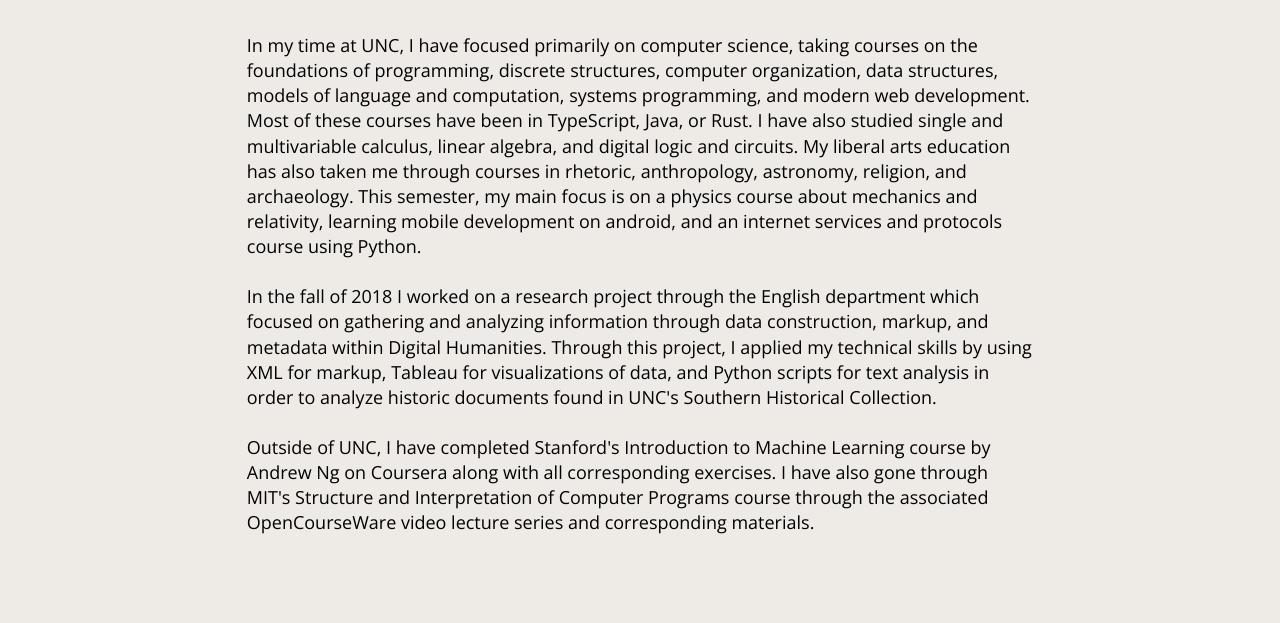
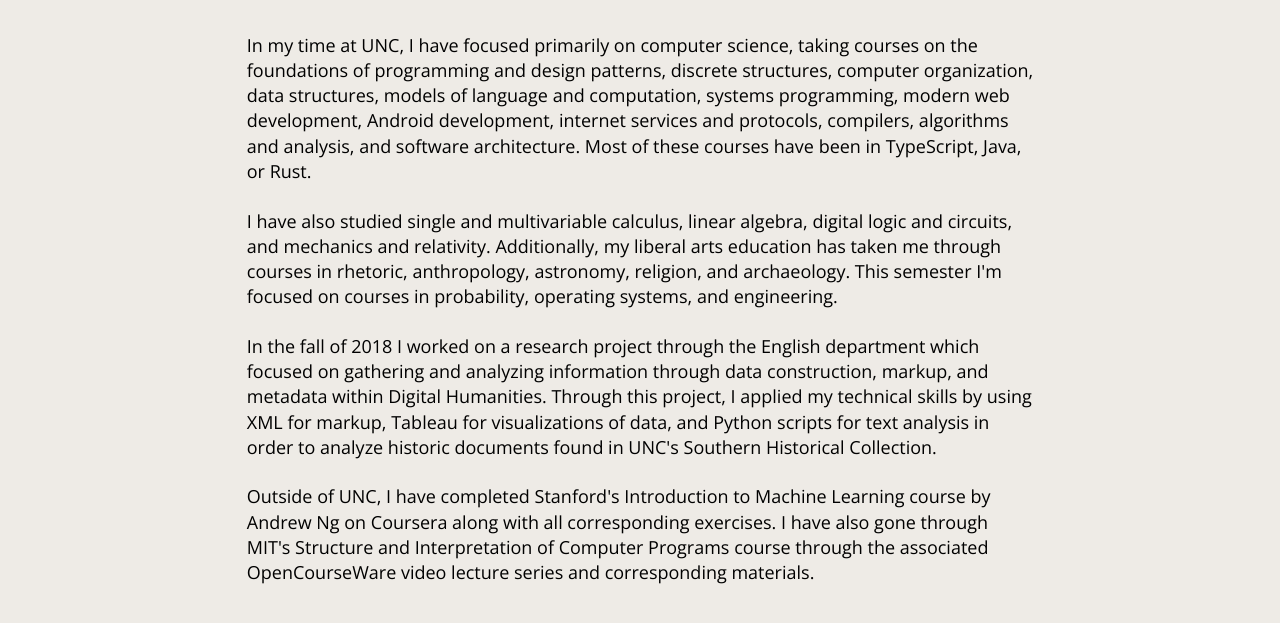
Before and after one commit to MadisonHuber/personal-site, a website built with Parcel: page education.html in a window 1280 px wide. Shown: the part 179-802 px from the top of the page. Built offline with nearby package versions, Linux system fonts and the light colour scheme; a web font is replaced by a local one.

Commit message:
Update education

```diff
--- a/education.html
+++ b/education.html
@@ -22,7 +22,10 @@
     <h1>My Education</h1>
     <div class="content">
         <p>
-            In my time at UNC, I have focused primarily on computer science, taking courses on the foundations of programming, discrete structures, computer organization, data structures, models of language and computation, systems programming, and modern web development. Most of these courses have been in TypeScript, Java, or Rust. I have also studied single and multivariable calculus, linear algebra, and digital logic and circuits. My liberal arts education has also taken me through courses in rhetoric, anthropology, astronomy, religion, and archaeology. This semester, my main focus is on a physics course about mechanics and relativity, learning mobile development on android, and an internet services and protocols course using Python.
+            In my time at UNC, I have focused primarily on computer science, taking courses on the foundations of programming and design patterns, discrete structures, computer organization, data structures, models of language and computation, systems programming, modern web development, Android development, internet services and protocols, compilers, algorithms and analysis, and software architecture. Most of these courses have been in TypeScript, Java, or Rust.
+        </p>
+        <p>
+            I have also studied single and multivariable calculus, linear algebra, digital logic and circuits, and mechanics and relativity. Additionally, my liberal arts education has taken me through courses in rhetoric, anthropology, astronomy, religion, and archaeology. This semester I'm focused on courses in probability, operating systems, and engineering.
         </p>
         <p>
             In the fall of 2018 I worked on a research project through the English department which focused on gathering and analyzing information through data construction, markup, and metadata within Digital Humanities. Through this project, I applied my technical skills by using XML for markup, Tableau for visualizations of data, and Python scripts for text analysis in order to analyze historic documents found in UNC's Southern Historical Collection.
```
